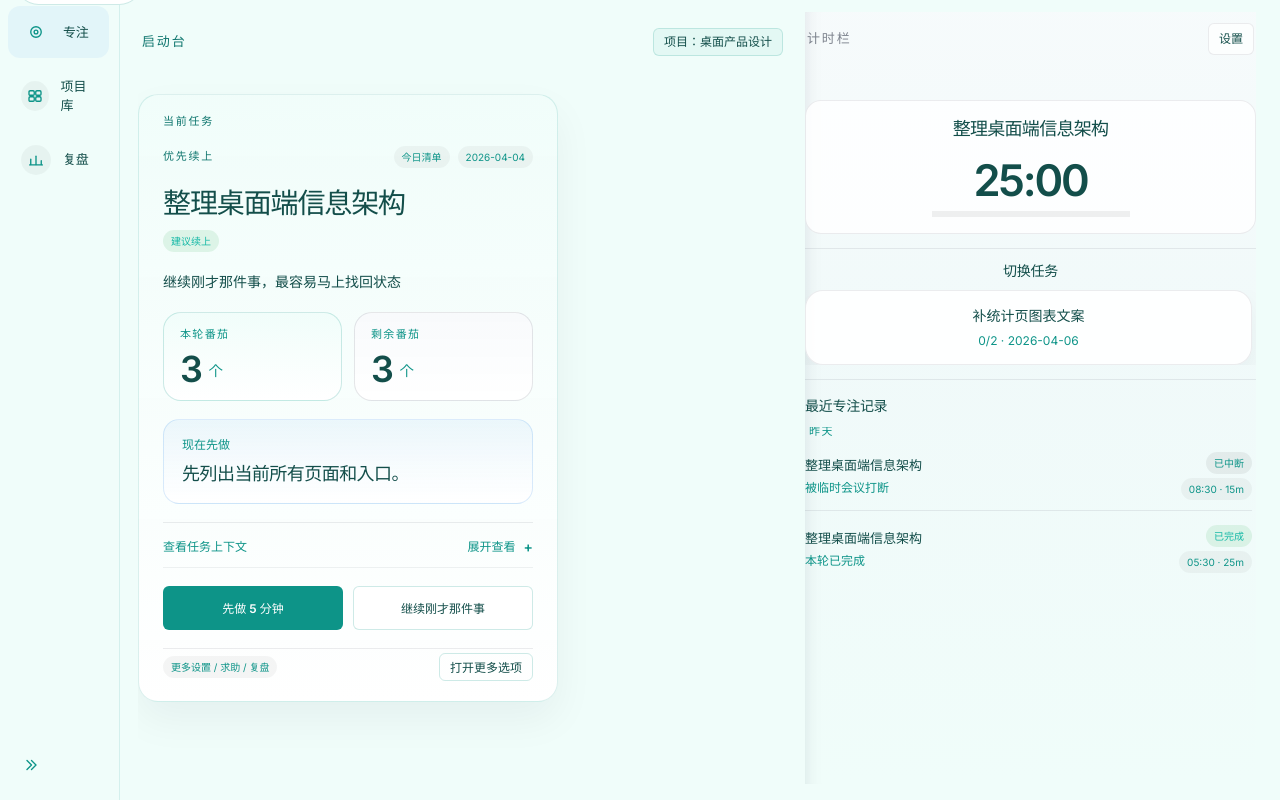
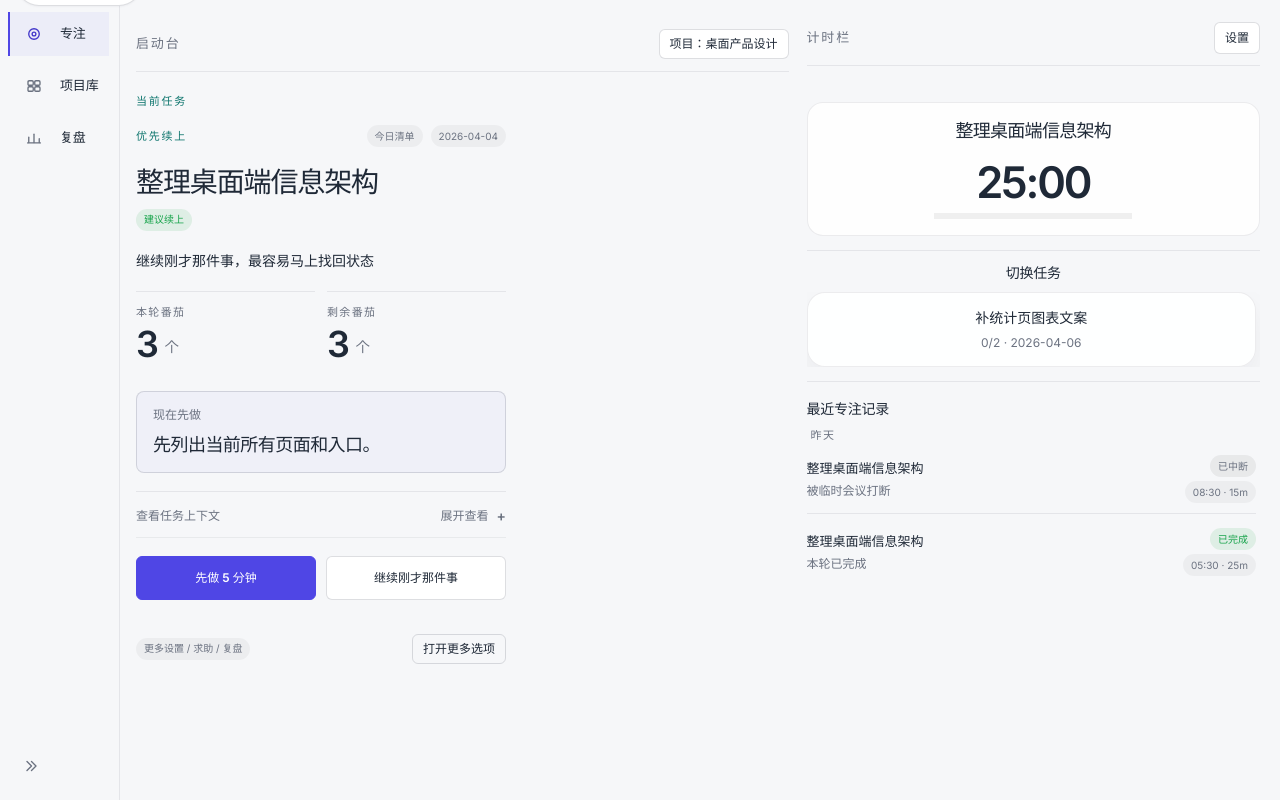
Before and after one commit to word1230/pomodoro-workbench, a React (Vite) app: page / in a window 1280 px wide. Built offline with nearby package versions, Linux system fonts and the light colour scheme.

Commit message:
refactor(frontend):优化界面样式和风格

```diff
--- a/src/App.css
+++ b/src/App.css
@@ -1,17 +1,17 @@
 :root {
-  --control-height: 38px;
-  --control-height-compact: 28px;
+  --control-height: 40px;
+  --control-height-compact: 30px;
   --control-radius: 6px;
   --control-radius-field: 6px;
-  --control-pad-x: 13px;
+  --control-pad-x: 14px;
   --toolbar-gap: 10px;
   --panel-header-height: 60px;
-  --panel-body-gap: 8px;
-  --panel-body-top: 10px;
-  --surface-hover: rgba(0, 0, 0, 0.035);
-  --surface-active: rgba(0, 113, 227, 0.06);
-  --surface-active-line: rgba(0, 113, 227, 0.22);
-  --modal-width: 680px;
+  --panel-body-gap: 10px;
+  --panel-body-top: 12px;
+  --surface-hover: rgba(79, 70, 229, 0.04);
+  --surface-active: rgba(79, 70, 229, 0.06);
+  --surface-active-line: rgba(79, 70, 229, 0.18);
+  --modal-width: 720px;
   --modal-width-compact: 360px;
   --modal-header-height: 64px;
   --modal-header-pad-x: 20px;
@@ -134,12 +134,14 @@
 }
 
 .nav-rail {
+  position: relative;
   display: flex;
   flex-direction: column;
-  gap: 14px;
-  padding: 6px 10px 14px 8px;
+  gap: 10px;
+  padding: 12px 10px 14px 8px;
   border-right: 1px solid var(--line);
   background: transparent;
+  backdrop-filter: none;
 }
 
 .nav-rail--collapsed {
@@ -188,37 +190,43 @@
   align-items: center;
   gap: 12px;
   width: 100%;
-  min-height: 44px;
-  padding: 10px 12px;
-  border: 1px solid transparent;
-  border-radius: 12px;
+  min-height: 42px;
+  padding: 8px 10px;
+  border: 0;
+  border-left: 2px solid transparent;
+  border-radius: 0;
   background: transparent;
   color: var(--ink);
   text-align: left;
+  box-shadow: none;
   transition: background 180ms ease, border-color 180ms ease, color 180ms ease;
 }
 
 .nav-item:hover {
   background: var(--surface-hover);
+  border-color: transparent;
+  transform: none;
 }
 
 .nav-item.active {
+  border-left-color: var(--accent);
   background: var(--surface-active);
+  box-shadow: none;
 }
 
 .nav-item__icon {
-  width: 30px;
-  height: 30px;
+  width: 28px;
+  height: 28px;
   display: grid;
   place-items: center;
-  border-radius: 50%;
-  background: rgba(0, 0, 0, 0.04);
+  border-radius: 0;
+  background: transparent;
   color: var(--muted);
 }
 
 .nav-item.active .nav-item__icon {
   background: transparent;
-  color: var(--accent);
+  color: var(--accent-strong);
 }
 
 .nav-item__text {
@@ -268,7 +276,7 @@
   flex-direction: column;
   gap: 0;
   overflow: auto;
-  padding: 0 24px 16px 18px;
+  padding: 0 20px 16px 16px;
 }
 
 .workspace--fixed {
@@ -283,7 +291,7 @@
 .workspace-status {
   display: flex;
   justify-content: flex-end;
-  padding: 10px 0 0;
+  padding: 4px 0 8px;
 }
 
 .header-actions,
@@ -382,8 +390,7 @@
   grid-template-rows: auto minmax(0, 1fr);
   height: 100%;
   min-height: 0;
-  padding: 0 0 18px;
-  border: 0;
+  padding: 0 0 16px;
   border-radius: 0;
   overflow: hidden;
 }
@@ -417,10 +424,12 @@
 .manage-todo-card {
   display: grid;
   gap: 12px;
-  padding: 0 22px 16px;
+  padding: 0 18px 16px;
   border-radius: 0;
   border: 0;
   background: transparent;
+  backdrop-filter: none;
+  box-shadow: none;
   align-content: start;
 }
 
@@ -429,9 +438,9 @@
   justify-content: space-between;
   align-items: center;
   min-height: var(--panel-header-height);
-  padding-top: 6px;
-  padding-bottom: 6px;
-  border-bottom: 1px solid var(--line);
+  padding-top: 14px;
+  padding-bottom: 10px;
+  border-bottom: 1px solid rgba(148, 163, 184, 0.18);
 }
 
 .panel__actions {
@@ -526,53 +535,53 @@
 }
 
 .panel--launch .panel__head {
-  padding-inline: 4px;
-  border-bottom: 0;
+  padding-inline: 0;
+  border-bottom: 1px solid var(--line);
 }
 
 .panel--launch .panel__head h3 {
-  color: #0f766e;
+  color: var(--muted);
 }
 
 .panel--launch .panel__actions .action-button {
-  border-color: rgba(13, 148, 136, 0.18);
-  background: rgba(13, 148, 136, 0.05);
+  border-color: var(--line-strong);
+  background: var(--paper);
 }
 
 .panel--launch .panel__actions .action-button:hover {
-  background: rgba(13, 148, 136, 0.1);
+  background: var(--paper-muted);
 }
 
 .panel--support-shell {
   position: relative;
-  background: linear-gradient(180deg, rgba(248, 250, 252, 0.8), rgba(241, 245, 249, 0.42) 46%, transparent);
+  background: transparent;
   border-color: transparent;
   max-width: none;
   width: 100%;
   justify-self: stretch;
-  padding: 0 22px 18px;
-  box-shadow: inset 18px 0 24px -28px rgba(15, 23, 42, 0.28);
+  padding: 0 18px 16px;
+  box-shadow: none;
 }
 
 .panel--support-shell .panel__head {
   width: min(100%, var(--support-card-width));
   margin-inline: auto;
   min-height: 54px;
-  padding-top: 4px;
-  padding-bottom: 4px;
-  padding-inline: 2px;
-  border-bottom: 0;
+  padding-top: 6px;
+  padding-bottom: 8px;
+  padding-inline: 0;
+  border-bottom: 1px solid var(--line);
 }
 
 .panel--support-shell .panel__head h3 {
-  color: rgba(15, 23, 42, 0.52);
+  color: var(--muted);
 }
 
 .panel--support-shell .panel__actions .action-button {
   min-height: 32px;
   padding-inline: 10px;
-  border-color: rgba(15, 23, 42, 0.08);
-  background: rgba(255, 255, 255, 0.7);
+  border-color: var(--line-strong);
+  background: var(--paper);
 }
 
 .focus-panel-body,
@@ -589,7 +598,7 @@
 .manage-todo-list,
 .project-metric-table {
   display: grid;
-  gap: 10px;
+  gap: 0;
   min-height: 0;
   overflow: auto;
   align-content: start;
@@ -603,30 +612,35 @@
 .metric-panel {
   width: 100%;
   text-align: left;
-  padding: 8px 10px;
+  padding: 12px 0;
   border-radius: 0;
   border: 0;
   border-bottom: 1px solid var(--line);
   background: transparent;
-  transition: border-color 180ms ease, background 180ms ease, transform 180ms ease;
+  box-shadow: none;
+  transition: border-color 180ms ease, background 180ms ease, color 180ms ease;
 }
 
 .todo-card:hover,
 .project-list-item:hover,
 .picker-item:hover {
   transform: none;
+  border-color: var(--line);
+  box-shadow: none;
 }
 
 .todo-card.active,
 .project-list-item.active,
 .picker-item.active {
+  border-left: 2px solid var(--accent);
+  padding-left: 10px;
   background: var(--surface-active);
 }
 
 .todo-card {
   display: grid;
-  gap: 4px;
-  padding: 8px 10px;
+  gap: 6px;
+  padding: 12px 0;
 }
 
 .todo-card__main {
@@ -859,8 +873,8 @@
 
 .focus-kickoff__section,
 .focus-relief-card__section {
-  border: 1px solid var(--line);
-  background: rgba(255, 255, 255, 0.64);
+  border: 0;
+  background: transparent;
 }
 
 .focus-kickoff__hero {
@@ -874,30 +888,24 @@
 .focus-kickoff__section {
   display: grid;
   gap: 14px;
-  padding: 18px;
-  border-radius: 20px;
-  background: rgba(255, 255, 255, 0.88);
-  box-shadow: 0 14px 30px rgba(15, 23, 42, 0.04);
-}
-
-.panel--launch .focus-kickoff__section--brief {
-  border-color: rgba(13, 148, 136, 0.14);
-  background: rgba(252, 255, 254, 0.96);
-  box-shadow:
-    0 18px 40px rgba(15, 23, 42, 0.05),
-    inset 0 1px 0 rgba(255, 255, 255, 0.82);
-}
-
-.panel--launch .focus-kickoff__section--actions {
-  border-color: rgba(15, 23, 42, 0.08);
-  background: rgba(255, 255, 255, 0.92);
-}
-
+  padding: 16px 0;
+  border-top: 1px solid var(--line);
+  border-radius: 0;
+  background: transparent;
+  box-shadow: none;
+}
+
+.focus-kickoff__hero > .focus-kickoff__section:first-child {
+  padding-top: 0;
+  border-top: 0;
+}
+
+.panel--launch .focus-kickoff__section--brief,
+.panel--launch .focus-kickoff__section--actions,
 .panel--launch .focus-kickoff__section--assist-result {
-  border-color: rgba(249, 115, 22, 0.18);
-  background:
-    linear-gradient(180deg, rgba(255, 247, 237, 0.9), rgba(255, 255, 255, 0.96)),
-    rgba(255, 255, 255, 0.96);
+  border-color: transparent;
+  background: transparent;
+  box-shadow: none;
 }
 
 .focus-kickoff__section-head {
@@ -1000,11 +1008,11 @@
 }
 
 .focus-kickoff__card--primary {
-  gap: 10px;
+  gap: 8px;
   padding: 14px 16px;
-  border: 1px solid rgba(0, 113, 227, 0.14);
-  border-radius: 16px;
-  background: rgba(0, 113, 227, 0.05);
+  border: 1px solid var(--line-strong);
+  border-radius: 8px;
+  background: rgba(79, 70, 229, 0.04);
 }
 
 .focus-kickoff__card span,
@@ -1113,10 +1121,11 @@
 .focus-kickoff__plan-card {
   display: grid;
   gap: 12px;
-  padding: 14px 16px;
-  border: 1px solid rgba(15, 23, 42, 0.08);
-  border-radius: 16px;
-  background: rgba(255, 255, 255, 0.86);
+  padding: 12px 0 0;
+  border: 0;
+  border-top: 1px solid var(--line);
+  border-radius: 0;
+  background: transparent;
 }
 
 .focus-kickoff__plan-copy {
@@ -1178,13 +1187,12 @@
   display: grid;
   gap: 12px;
   align-self: stretch;
-  padding: 16px;
-  border: 1px solid rgba(249, 115, 22, 0.22);
-  border-radius: 16px;
-  background:
-    linear-gradient(180deg, rgba(255, 247, 237, 0.98), rgba(255, 255, 255, 0.92)),
-    rgba(255, 255, 255, 0.92);
-  box-shadow: 0 14px 32px rgba(249, 115, 22, 0.08);
+  padding: 12px 0 0;
+  border: 0;
+  border-top: 1px solid var(--line);
+  border-radius: 0;
+  background: transparent;
+  box-shadow: none;
 }
 
 .focus-kickoff__assist-head {
@@ -1287,14 +1295,14 @@
   min-width: 188px;
   min-height: 46px;
   padding-inline: 18px;
-  border-color: transparent;
-  background: linear-gradient(135deg, #f97316, #ea580c);
-  color: #fff;
-  box-shadow: 0 12px 24px rgba(249, 115, 22, 0.24);
+  border-color: rgba(249, 115, 22, 0.24);
+  background: rgba(249, 115, 22, 0.08);
+  color: #9a3412;
+  box-shadow: none;
 }
 
 .action-button--assist:hover {
-  background: linear-gradient(135deg, #fb923c, #ea580c);
+  background: rgba(249, 115, 22, 0.14);
 }
 
 .action-button--assist:focus-visible {
@@ -1345,11 +1353,14 @@
   display: grid;
   gap: 8px;
   min-width: 0;
-  padding: 14px;
-  border-radius: 16px;
-  border: 1px solid rgba(249, 115, 22, 0.12);
-  background: rgba(255, 255, 255, 0.82);
-  box-shadow: inset 0 1px 0 rgba(255, 255, 255, 0.66);
+  padding: 10px 0;
+  border-top: 1px solid var(--line);
+  border-radius: 0;
+  border-left: 0;
+  border-right: 0;
+  border-bottom: 0;
+  background: transparent;
+  box-shadow: none;
 }
 
 .focus-relief-card__section span {
@@ -1371,10 +1382,11 @@
 .focus-relief-card__feedback {
   display: grid;
   gap: 10px;
-  padding: 14px;
-  border: 1px solid var(--line);
-  border-radius: 16px;
-  background: rgba(255, 255, 255, 0.72);
+  padding: 10px 0 0;
+  border: 0;
+  border-top: 1px solid var(--line);
+  border-radius: 0;
+  background: transparent;
 }
 
 .focus-relief-card__feedback-copy {
@@ -1403,13 +1415,12 @@
 .focus-feedback-card {
   display: grid;
   gap: 14px;
-  padding: 18px;
-  border: 1px solid rgba(15, 23, 42, 0.08);
-  border-radius: 18px;
-  background:
-    linear-gradient(180deg, rgba(240, 253, 250, 0.78), rgba(255, 255, 255, 0.94)),
-    rgba(255, 255, 255, 0.94);
-  box-shadow: 0 16px 34px rgba(15, 23, 42, 0.04);
+  padding: 12px 0 0;
+  border: 0;
+  border-top: 1px solid var(--line);
+  border-radius: 0;
+  background: transparent;
+  box-shadow: none;
 }
 
 .focus-feedback-card__head {
@@ -1479,11 +1490,14 @@
   gap: 8px;
   min-width: 0;
   align-content: start;
-  padding: 14px;
-  border: 1px solid rgba(15, 23, 42, 0.08);
-  border-radius: 16px;
-  background: rgba(255, 255, 255, 0.82);
-  box-shadow: inset 0 1px 0 rgba(255, 255, 255, 0.65);
+  padding: 10px 0;
+  border-top: 1px solid var(--line);
+  border-radius: 0;
+  border-left: 0;
+  border-right: 0;
+  border-bottom: 0;
+  background: transparent;
+  box-shadow: none;
 }
 
 .focus-feedback-grid .field span {
@@ -1533,10 +1547,11 @@
 .focus-feedback-card__collapsed {
   display: grid;
   gap: 8px;
-  padding: 14px 16px;
-  border: 1px solid rgba(15, 23, 42, 0.08);
-  border-radius: 16px;
-  background: rgba(255, 255, 255, 0.74);
+  padding: 10px 0 0;
+  border: 0;
+  border-top: 1px solid var(--line);
+  border-radius: 0;
+  background: transparent;
 }
 
 .focus-feedback-card__collapsed .info-pill {
@@ -1554,23 +1569,25 @@
   display: grid;
   grid-template-columns: repeat(auto-fit, minmax(220px, 1fr));
   gap: 12px;
-  padding: 16px;
-  border: 1px solid rgba(13, 148, 136, 0.14);
-  border-radius: 18px;
-  background:
-    linear-gradient(180deg, rgba(236, 253, 245, 0.74), rgba(255, 255, 255, 0.94)),
-    rgba(255, 255, 255, 0.94);
+  padding: 12px 0 0;
+  border: 0;
+  border-top: 1px solid var(--line);
+  border-radius: 0;
+  background: transparent;
 }
 
 .focus-continuation-card__section {
   display: grid;
   gap: 10px;
   min-width: 0;
-  padding: 14px;
-  border-radius: 16px;
-  border: 1px solid rgba(13, 148, 136, 0.1);
-  background: rgba(255, 255, 255, 0.88);
-  box-shadow: inset 0 1px 0 rgba(255, 255, 255, 0.68);
+  padding: 10px 0;
+  border-top: 1px solid var(--line);
+  border-radius: 0;
+  border-left: 0;
+  border-right: 0;
+  border-bottom: 0;
+  background: transparent;
+  box-shadow: none;
 }
 
 .focus-continuation-card__section span {
@@ -1878,11 +1895,12 @@
   grid-template-columns: minmax(0, 1fr) auto;
   align-items: start;
   gap: 12px;
-  padding: 12px;
-  border: 1px solid rgba(15, 23, 42, 0.08);
-  border-radius: 16px;
-  background: rgba(255, 255, 255, 0.76);
-  box-shadow: inset 0 1px 0 rgba(255, 255, 255, 0.64);
+  padding: 12px 0;
+  border: 0;
+  border-bottom: 1px solid var(--line);
+  border-radius: 0;
+  background: transparent;
+  box-shadow: none;
 }
 
 .timer-records__item strong {
@@ -1907,6 +1925,7 @@
   border: 1px solid var(--line-strong);
   background: var(--paper);
   color: var(--ink);
+  box-shadow: none;
   transition: background 180ms ease, border-color 180ms ease, color 180ms ease;
   font-size: 12px;
   font-weight: 600;
@@ -1915,21 +1934,26 @@
 .action-button:hover,
 .color-trigger:hover {
   background: var(--paper-muted);
+  border-color: var(--line-strong);
+  box-shadow: none;
+  transform: none;
 }
 
 .action-button:disabled {
   cursor: not-allowed;
   opacity: 0.45;
+  transform: none;
 }
 
 .action-button--primary {
-  border-color: transparent;
+  border-color: var(--accent);
   background: var(--accent);
   color: #fff;
+  box-shadow: none;
 }
 
 .action-button--primary:hover {
-  background: #0F766E;
+  background: var(--accent-strong);
 }
 
 .action-button--ghost {
@@ -1954,17 +1978,18 @@
 .field textarea {
   width: 100%;
   min-height: var(--control-height);
-  padding: 0 12px;
+  padding: 0 14px;
   border-radius: var(--control-radius-field);
-  border: 1px solid var(--line-strong);
-  background: var(--paper);
+  border: 1px solid rgba(148, 163, 184, 0.24);
+  background: rgba(255, 255, 255, 0.82);
   color: var(--ink);
+  box-shadow: inset 0 1px 1px rgba(255, 255, 255, 0.64);
   font-size: 13px;
 }
 
 .field textarea {
-  min-height: 88px;
-  padding: 10px 12px;
+  min-height: 96px;
+  padding: 12px 14px;
   resize: vertical;
 }
 
@@ -3138,12 +3163,11 @@
 
 .focus-kickoff--board .focus-kickoff__section--primary {
   gap: 14px;
-  padding: 22px 24px 20px;
-  border-color: rgba(13, 148, 136, 0.14);
-  background:
-    linear-gradient(180deg, rgba(240, 253, 250, 0.96), rgba(255, 255, 255, 0.98)),
-    rgba(255, 255, 255, 0.96);
-  box-shadow: 0 18px 40px rgba(15, 23, 42, 0.05);
+  padding: 0 0 16px;
+  border-bottom: 1px solid var(--line);
+  border-color: transparent;
+  background: transparent;
+  box-shadow: none;
   overflow: visible;
 }
 
@@ -3157,10 +3181,10 @@
 
 .focus-kickoff--board .focus-kickoff__section--secondary {
   gap: 12px;
-  padding: 16px 18px;
-  border: 1px solid rgba(15, 23, 42, 0.08);
-  border-radius: 18px;
-  background: rgba(255, 255, 255, 0.8);
+  padding: 0;
+  border: 0;
+  border-radius: 0;
+  background: transparent;
   box-shadow: none;
 }
 
@@ -3228,22 +3252,22 @@
 
 .focus-kickoff__metric {
   display: grid;
-  gap: 10px;
+  gap: 8px;
   min-width: 0;
-  padding: 14px 16px;
-  border: 1px solid rgba(15, 23, 42, 0.08);
-  border-radius: 18px;
-  background: rgba(255, 255, 255, 0.94);
-}
-
-.focus-kickoff__metric--planned {
-  border-color: rgba(13, 148, 136, 0.2);
-  background: linear-gradient(180deg, rgba(240, 253, 250, 0.96), rgba(255, 255, 255, 0.96));
-}
-
+  padding: 12px 0;
+  border-top: 1px solid var(--line);
+  border-radius: 0;
+  border-left: 0;
+  border-right: 0;
+  border-bottom: 0;
+  background: transparent;
+  box-shadow: none;
+}
+
+.focus-kickoff__metric--planned,
 .focus-kickoff__metric--remaining {
-  border-color: rgba(15, 23, 42, 0.1);
-  background: linear-gradient(180deg, rgba(248, 250, 252, 0.98), rgba(255, 255, 255, 0.96));
+  border-color: var(--line);
+  background: transparent;
 }
 
 .focus-kickoff__metric-label {
@@ -3276,9 +3300,9 @@
 
 .focus-kickoff--board .focus-kickoff__card--primary {
   gap: 8px;
-  padding: 16px 18px;
-  border-color: rgba(0, 113, 227, 0.14);
-  background: linear-gradient(180deg, rgba(0, 113, 227, 0.05), rgba(255, 255, 255, 0.94));
+  padding: 14px 16px;
+  border-color: var(--line-strong);
+  background: rgba(79, 70, 229, 0.04);
   box-shadow: none;
 }
 
@@ -3530,11 +3554,11 @@
 .focus-feedback-card--drawer {
   display: grid;
   gap: 14px;
-  padding: 20px;
-  border: 1px solid rgba(15, 23, 42, 0.08);
-  border-radius: 20px;
-  background: rgba(255, 255, 255, 0.96);
-  box-shadow: 0 16px 32px rgba(15, 23, 42, 0.06);
+  padding: 0;
+  border: 0;
+  border-radius: 0;
+  background: transparent;
+  box-shadow: none;
 }
 
 .focus-feedback-card--drawer .focus-feedback-card__head {
@@ -4060,8 +4084,13 @@
   flex-wrap: wrap;
   align-items: center;
   justify-content: space-between;
-  gap: 12px;
-  padding-top: 2px;
+  gap: 14px;
+  padding: 14px 0 0;
+  border: 0;
+  border-top: 1px solid var(--line);
+  border-radius: 0;
+  background: transparent;
+  box-shadow: none;
 }
 
 .focus-kickoff__more-copy {
@@ -4080,8 +4109,8 @@
 }
 
 .focus-kickoff--board .focus-kickoff__more-bar {
-  padding-top: 4px;
-  border-top: 1px solid rgba(15, 23, 42, 0.08);
+  padding-top: 16px;
+  border-top: 0;
 }
 
 .focus-kickoff--board .focus-kickoff__more-copy p {
@@ -4090,9 +4119,9 @@
 
 .focus-kickoff--board .focus-kickoff__section--drawer {
   gap: 12px;
-  padding: 14px 16px;
-  border-style: dashed;
-  background: rgba(15, 23, 42, 0.02);
+  padding: 0;
+  border-style: none;
+  background: transparent;
 }
 
 .focus-kickoff--board .focus-kickoff__section--drawer .focus-kickoff__section-head {
@@ -4170,15 +4199,16 @@
 }
 
 .modal-card--launch-drawer {
-  width: min(640px, calc(100vw - 40px));
+  width: min(700px, calc(100vw - 40px));
   max-width: none;
   height: auto;
   max-height: calc(100vh - 48px);
   justify-self: center;
   align-self: center;
-  border-radius: 28px;
-  background: rgba(255, 255, 255, 0.98);
-  box-shadow: 0 28px 72px rgba(15, 23, 42, 0.18);
+  border-radius: 32px;
+  border: 1px solid rgba(255, 255, 255, 0.52);
+  background: linear-gradient(180deg, rgba(255, 255, 255, 0.96), rgba(245, 247, 255, 0.88));
+  box-shadow: 0 36px 80px rgba(15, 23, 42, 0.18);
 }
 
 .modal-card--launch-drawer .modal-card__head {
@@ -4255,10 +4285,11 @@
 
 .modal-card--launch-drawer .focus-kickoff__utility-row,
 .modal-card--launch-drawer .focus-relief-card {
-  background: rgba(247, 250, 252, 0.88);
-  border-radius: 18px;
-  border: 1px solid rgba(15, 23, 42, 0.08);
-  padding: 16px 18px;
+  background: transparent;
+  border-radius: 0;
+  border: 0;
+  border-top: 1px solid var(--line);
+  padding: 14px 0 0;
 }
 
 .modal-card--launch-drawer .focus-kickoff__plan-field {
--- a/src/index.css
+++ b/src/index.css
@@ -1,27 +1,28 @@
-@import url('https://fonts.googleapis.com/css2?family=Inter:wght@400;500;600;700&display=swap');
+@import url('https://fonts.googleapis.com/css2?family=Inter:wght@400;500;600;700;800&display=swap');
 
 :root {
-  --bg: #F0FDFA;
-  --bg-elevated: rgba(255, 255, 255, 0.95);
+  --bg: #f6f7f9;
+  --bg-elevated: #ffffff;
   --paper: #ffffff;
-  --paper-muted: #fbfbfd;
-  --ink: #134E4A;
-  --muted: #0D9488;
-  --line: rgba(13, 148, 136, 0.12);
-  --line-strong: rgba(13, 148, 136, 0.2);
-  --accent: #0D9488;
-  --accent-soft: rgba(13, 148, 136, 0.1);
-  --success: #14B8A6;
-  --shadow: none;
+  --paper-muted: #f7f8fa;
+  --ink: #1f2937;
+  --muted: #6b7280;
+  --line: rgba(15, 23, 42, 0.08);
+  --line-strong: rgba(15, 23, 42, 0.14);
+  --accent: #4f46e5;
+  --accent-strong: #4338ca;
+  --accent-soft: rgba(79, 70, 229, 0.08);
+  --success: #16a34a;
+  --shadow: 0 1px 2px rgba(15, 23, 42, 0.04);
   --radius-xl: 12px;
-  --radius-lg: 10px;
-  --radius-md: 8px;
-  --radius-sm: 6px;
+  --radius-lg: 8px;
+  --radius-md: 6px;
+  --radius-sm: 4px;
   --sans: 'Inter', -apple-system, BlinkMacSystemFont, 'Segoe UI', sans-serif;
   --heading: 'Inter', -apple-system, BlinkMacSystemFont, 'Segoe UI', sans-serif;
-  --mono: 'JetBrains Mono', monospace;
+  --mono: 'JetBrains Mono', 'SFMono-Regular', Consolas, monospace;
   font-family: var(--sans);
-  line-height: 1.45;
+  line-height: 1.5;
   font-weight: 400;
   color: var(--ink);
   background: var(--bg);
@@ -48,15 +49,21 @@ body,
   height: 100%;
 }
 
+html {
+  background: var(--bg);
+}
+
 body {
   margin: 0;
   min-height: 100vh;
   overflow: hidden;
+  background: var(--bg);
 }
 
 button,
 input,
-select {
+select,
+textarea {
   font: inherit;
 }
 
```
Also changed, not shown: .claude/settings.local.json (added).
